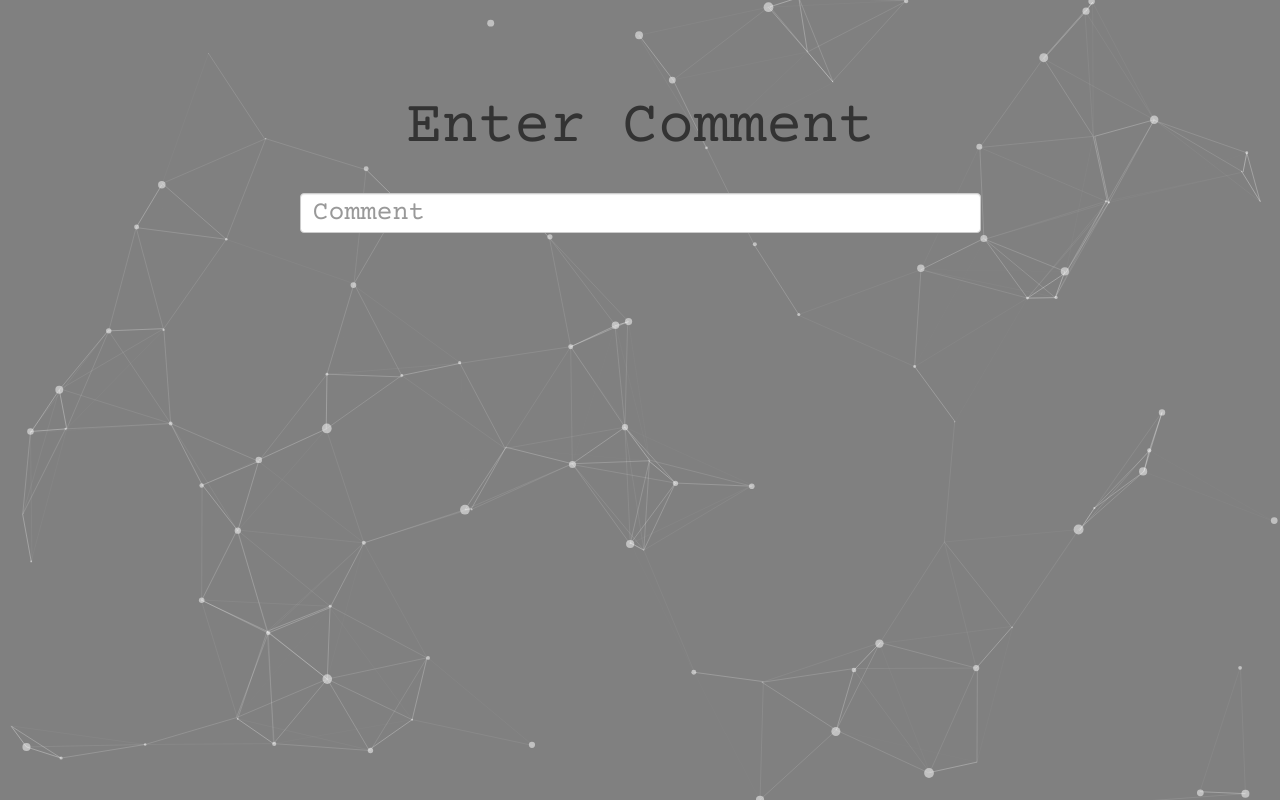
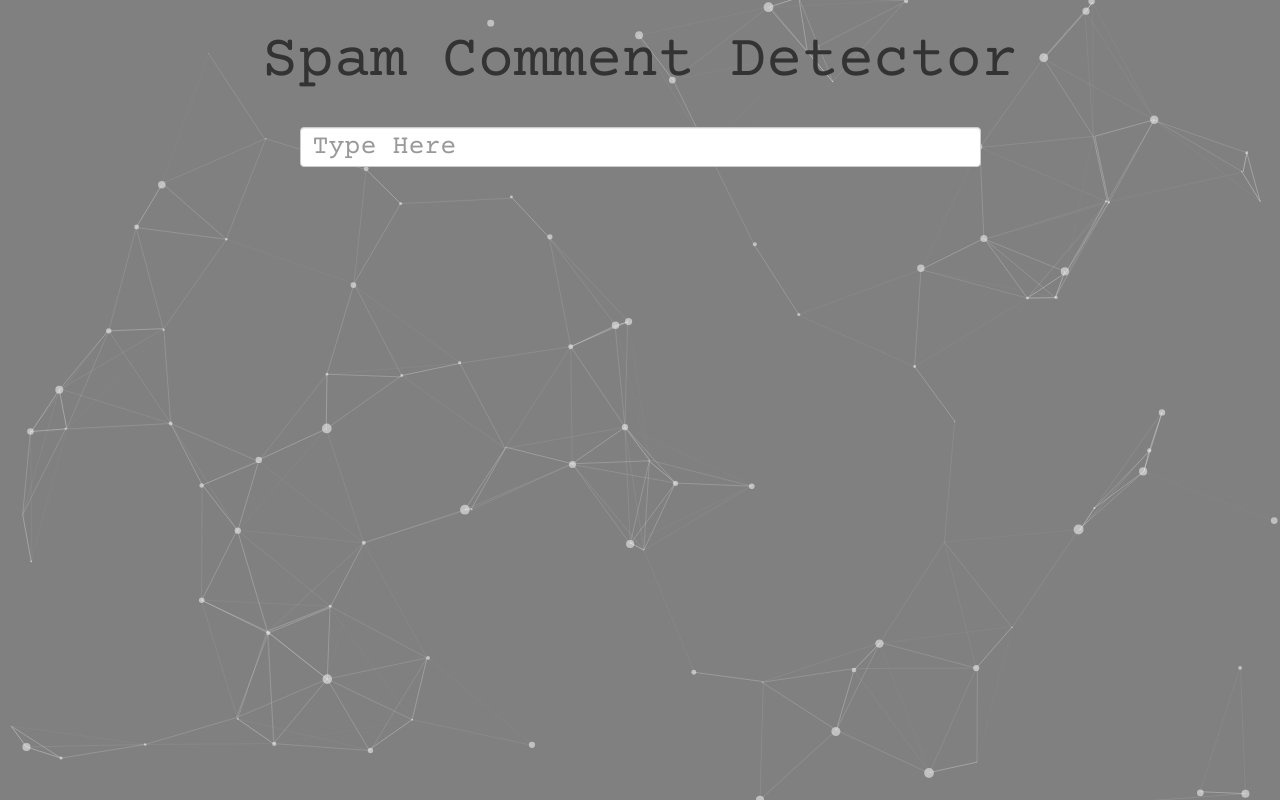
Before and after one commit to jainish-jain/Spam-comment-detector-with-flask, a Flask app: page / in a window 1280 px wide. Run offline with Flask 2, Linux system fonts and the light colour scheme; some libraries are stand-ins or nearby versions.

Commit message:
update html

```diff
--- a/templates/form.html
+++ b/templates/form.html
@@ -42,17 +42,18 @@
 	</style>
 </head>
 <body>
+
 	<div id = "particles-js"></div>
+	<br>
 	<center>
 	<script src="{{ url_for('static', filename='js/particles.js') }}"></script>
 	<script src="{{ url_for('static', filename='js/app.js') }}"></script>
 		<div class="fontsz">
 			<div class="container">
-				<br>
-					Enter Comment
+					Spam Comment Detector
 					<form class="form-inline">
 						<div class="form-group">
-							<input type="text" class="form-control" id="nameInput" placeholder="Comment" style="height:40px;font-size:20pt;" size="40%">
+							<input type="text" class="form-control" id="nameInput" placeholder="Type Here" style="height:40px;font-size:20pt;" size="40%">
 						</div>
 					</form>
 					<div id="successAlert" class="alert alert-success" role="alert" style="display:none; width:50%;"></div>
```
